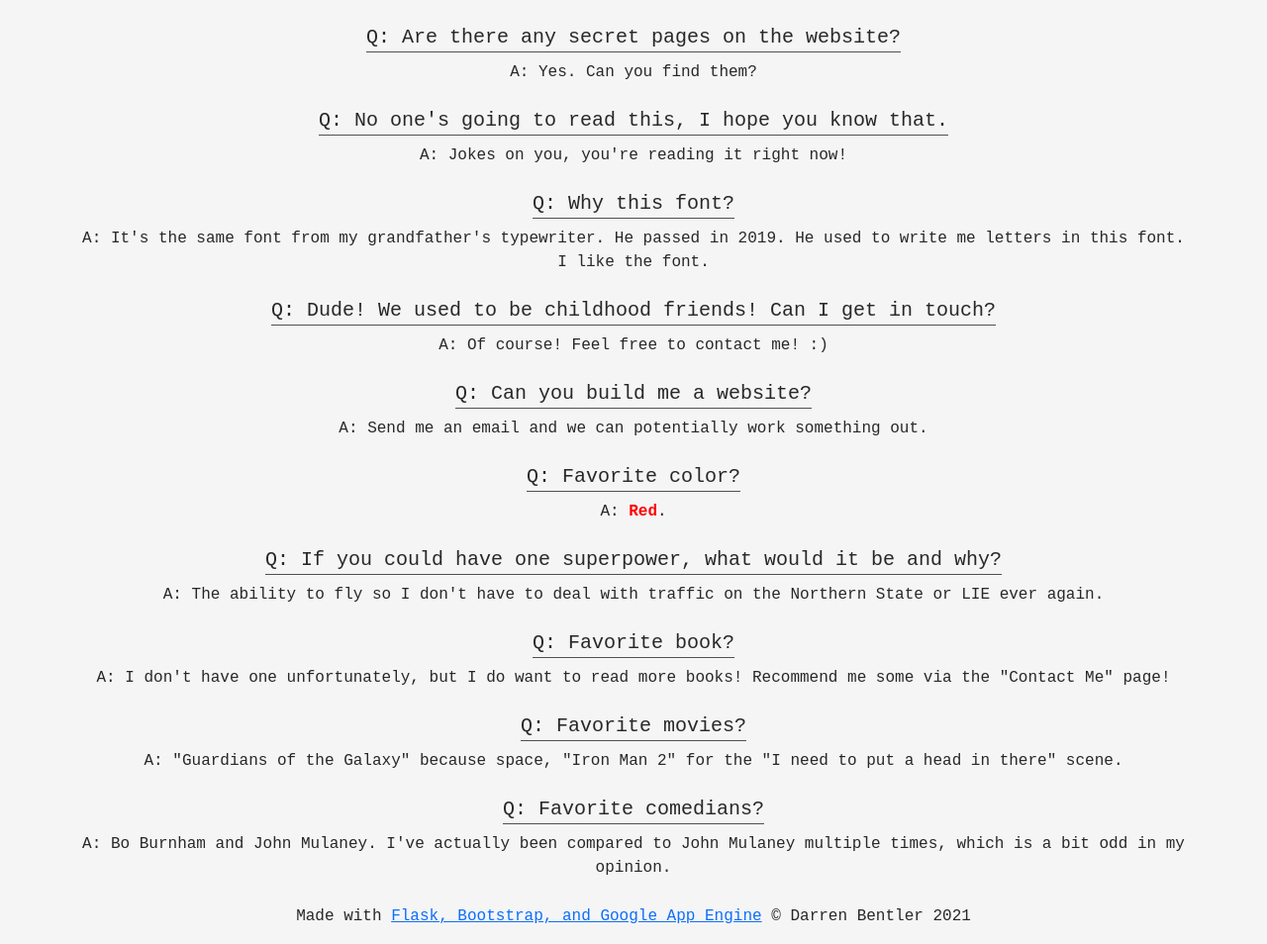
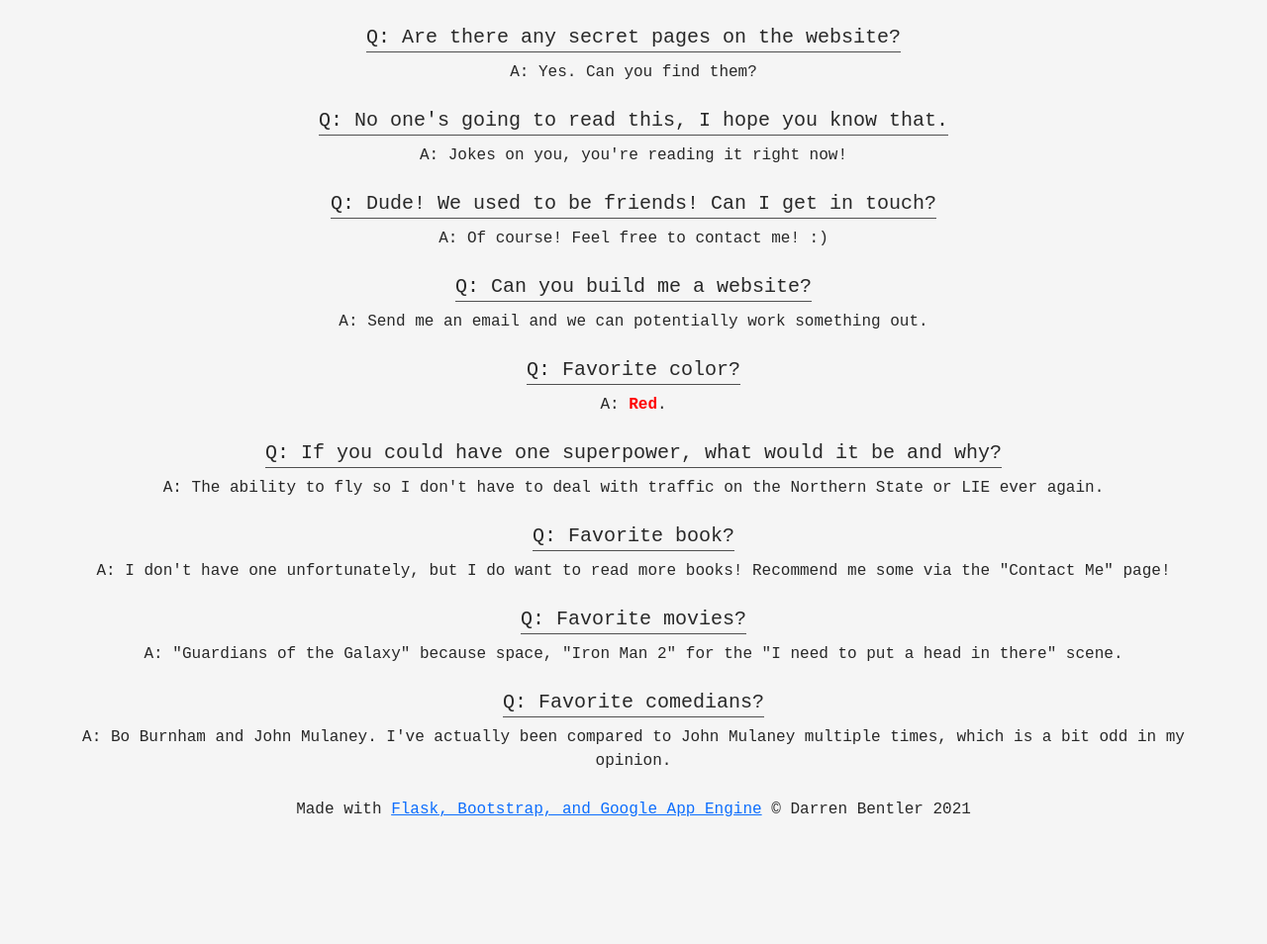
Before and after one commit to dbentler/personalwebsite, a Flask app: page /qna/personal in a window 1280 px wide. Shown: the part 279-1233 px from the top of the page at 99% size. After the commit the page ends 1104 px from the top, so only its background shows below. Run offline with Flask 2, Linux system fonts and the light colour scheme; some libraries are stand-ins or nearby versions.

Commit message:
Update personal questions

```diff
--- a/templates/qnapersonal.html
+++ b/templates/qnapersonal.html
@@ -47,15 +47,7 @@
         </div>
         <div class="container spacer-25px">
             <h5 class="center-text unbold">
-                <span class="span-underline">Q: Why this font?</span>
-            </h5>
-            <p class="center-text">
-                A: It's the same font from my grandfather's typewriter. He passed in 2019. He used to write me letters in this font. I like the font.
-            </p>
-        </div>
-        <div class="container spacer-25px">
-            <h5 class="center-text unbold">
-                <span class="span-underline">Q: Dude! We used to be childhood friends! Can I get in touch?</span>
+                <span class="span-underline">Q: Dude! We used to be friends! Can I get in touch?</span>
             </h5>
             <p class="center-text">
                 A: Of course! Feel free to contact me! :)
```
